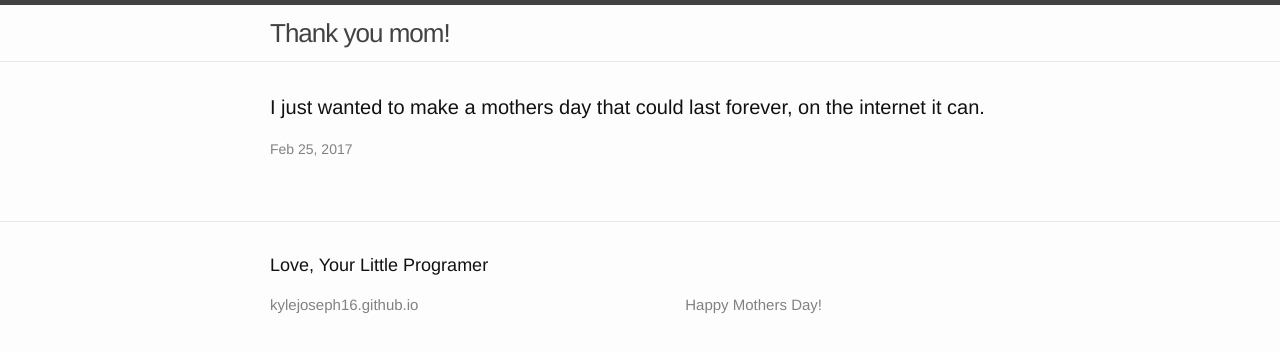
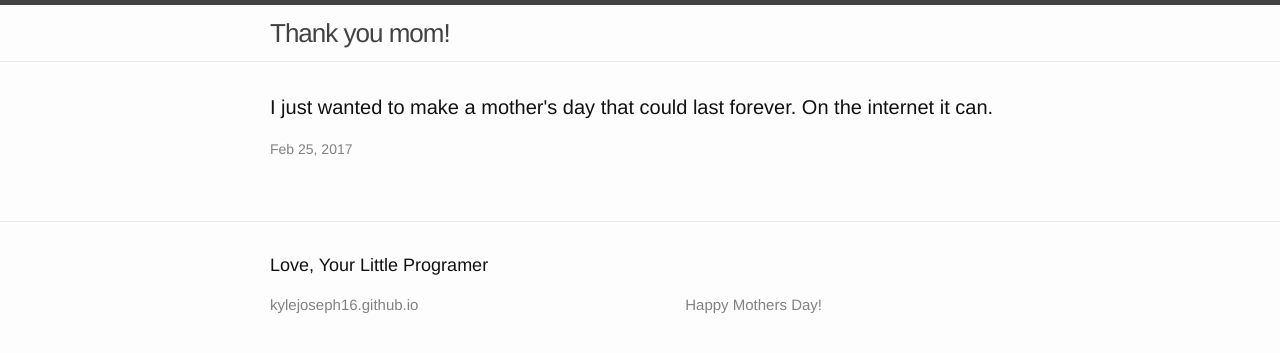
Before and after one commit to kylejoseph16/kylejoseph16.github.io, a Jekyll site: the page built from index.html, in a window 1280 px wide. Shown: the top 353 px of the page. Built offline with Jekyll 4.4.1, drawn with Linux system fonts in a browser that asks for light colours.

Commit message:
Update index.html

```diff
--- a/index.html
+++ b/index.html
@@ -4,7 +4,7 @@ layout: default
 
 <div class="home">
 
-  <h1 class="page-heading">I just wanted to make a mothers day that could last forever, on the internet it can.
+  <h1 class="page-heading">I just wanted to make a mother's day that could last forever. On the internet it can.
   </h1>
 
   <ul class="post-list">
```
